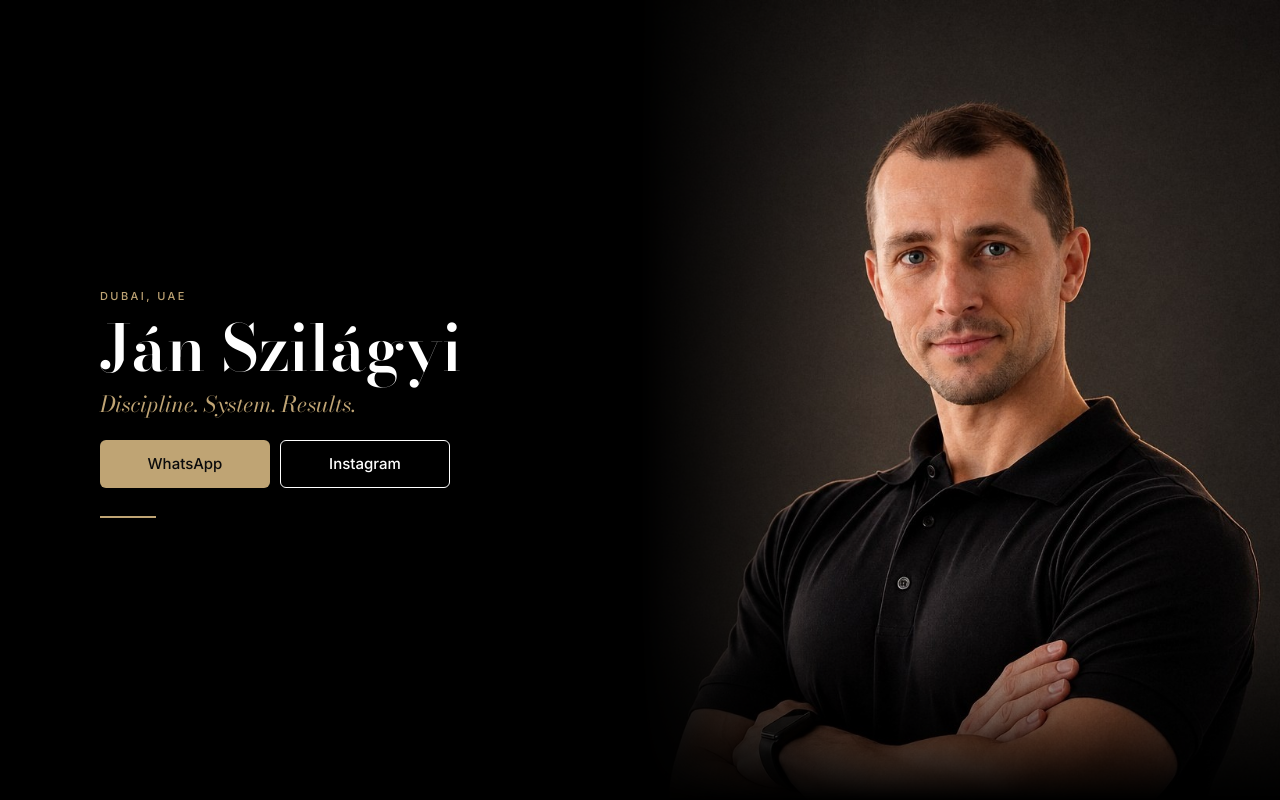
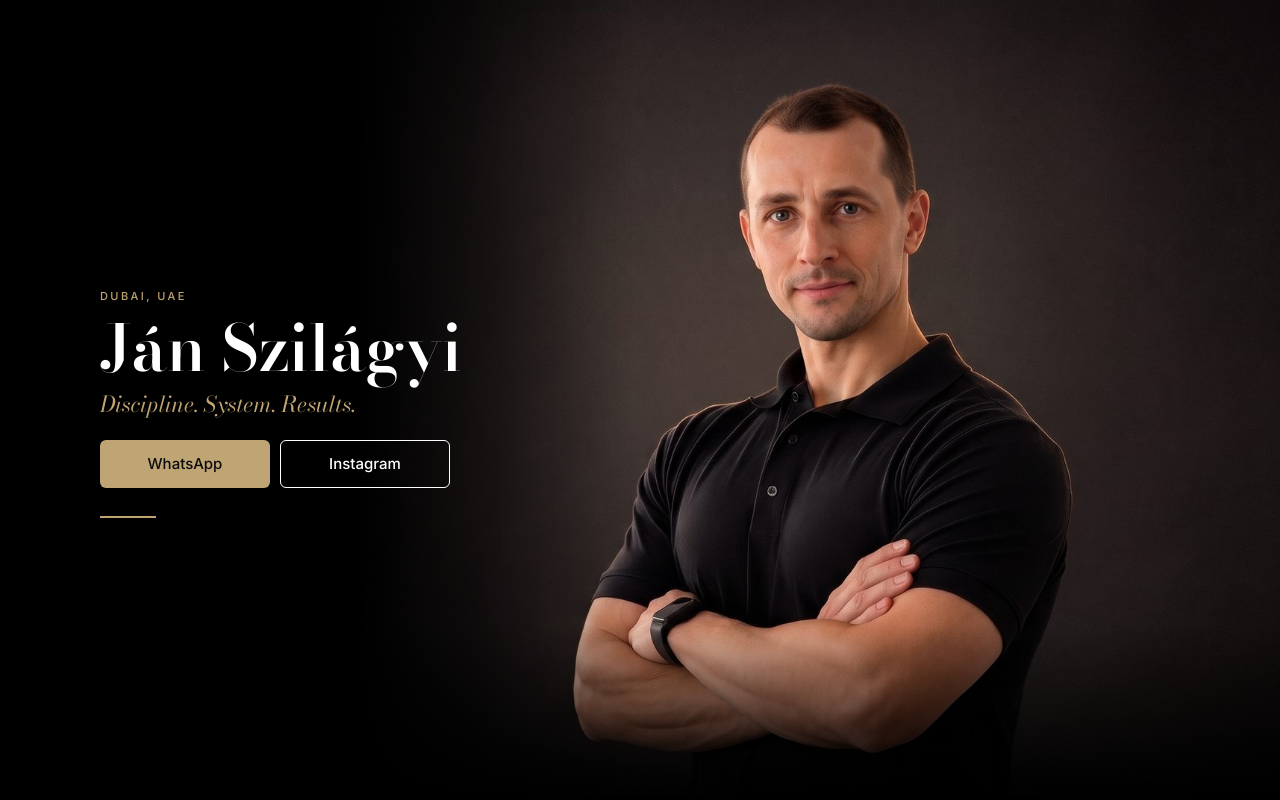
Before and after one commit to janszilagyi/janszilagyi.com, a plain HTML site: page index.html in a window 1280 px wide. Shown: the top 800 px of the page. Drawn offline with nearby package versions, Linux system fonts and the light colour scheme; no server answers.

Commit message:
Separate hero layouts: desktop wide, mobile stacked

```diff
--- a/index.html
+++ b/index.html
@@ -45,9 +45,11 @@
   .btn-outline-dark{border:1px solid var(--ink);color:var(--ink)}
 
   /* HERO – M1: full-screen photo, dark band at bottom */
-  .hero{position:relative;min-height:100svh;display:flex;align-items:flex-end;padding:0;background:#2a2a2e}
-  .hero img{position:absolute;inset:0;width:100%;height:100%;object-fit:cover;object-position:center top}
-  .hero-band{position:relative;width:100%;background:rgba(11,11,12,.82);padding:22px 22px calc(22px + env(safe-area-inset-bottom))}
+  /* HERO mobil: fotka (Higgsfield outpaint 9:16) sa spodkom rozpúšťa do čiernej, text pod ňou */
+  .hero{position:relative;padding:0;background:var(--deep)}
+  .hero picture{display:block}
+  .hero img{display:block;width:100%;height:auto;max-height:74svh;object-fit:cover;object-position:center top;-webkit-mask-image:linear-gradient(to bottom,#000 62%,transparent 100%);mask-image:linear-gradient(to bottom,#000 62%,transparent 100%)}
+  .hero-band{position:relative;z-index:2;width:100%;margin-top:-72px;padding:0 22px 44px}
   .hero h1{font-family:var(--serif);font-weight:600;font-size:clamp(38px,10vw,64px);line-height:1.02;margin:8px 0 6px}
   .hero .tagline{font-family:var(--serif);font-style:italic;font-size:clamp(17px,4.6vw,22px);color:var(--accent);margin-bottom:18px}
 
@@ -126,12 +128,11 @@
     section{padding:72px 0}
     .results .wrap::after{margin-top:56px}
     .about,.contact{padding-top:48px}
-    .hero{align-items:center}
-    .hero img{left:auto;right:0;width:50%;object-position:center 20%}
-    /* plynulý prechod fotky do čiernej: ľavý okraj a spodok sa rozpúšťajú */
-    .hero{background:var(--deep)}
-    .hero img{-webkit-mask-image:linear-gradient(to right,transparent 0,#000 38%),linear-gradient(to top,transparent 0,#000 22%);-webkit-mask-composite:source-in;mask-image:linear-gradient(to right,transparent 0,#000 38%),linear-gradient(to top,transparent 0,#000 22%);mask-composite:intersect}
-    .hero-band{width:50%;max-width:none;margin:0;padding:0 56px 0 max(56px,calc((100vw - 1080px)/2));background:transparent}
+    .hero{min-height:100svh;display:flex;align-items:center}
+    /* desktop: široká fotka (Higgsfield outpaint 16:9) cez celú šírku, vľavo a dole sa rozpúšťa do čiernej */
+    .hero picture{position:absolute;inset:0}
+    .hero img{position:absolute;top:0;bottom:0;left:auto;right:0;width:72%;height:100%;max-height:none;object-position:50% 30%;-webkit-mask-image:linear-gradient(to right,transparent 0,#000 30%),linear-gradient(to top,transparent 0,#000 22%);-webkit-mask-composite:source-in;mask-image:linear-gradient(to right,transparent 0,#000 30%),linear-gradient(to top,transparent 0,#000 22%);mask-composite:intersect}
+    .hero-band{width:50%;max-width:none;margin:0;z-index:2;padding:0 56px 0 max(56px,calc((100vw - 1080px)/2));background:transparent}
     .hero-band::after{content:"";display:block;width:56px;height:2px;background:var(--accent);margin-top:28px}
     .btns{grid-template-columns:auto auto;justify-content:start}
     .btn{min-width:170px}
@@ -155,7 +156,10 @@
 
 <!-- 1. ÚVOD -->
 <header class="hero">
-  <img src="images/hero.jpg" alt="Ján Szilágyi, natural bodybuilder" fetchpriority="high" onerror="this.style.display='none'">
+  <picture>
+    <source media="(min-width:900px)" srcset="images/hero-wide.jpg">
+    <img src="images/hero-mobile.jpg" alt="Ján Szilágyi, natural bodybuilder" fetchpriority="high">
+  </picture>
   <div class="hero-band">
     <span class="label">Dubai, UAE</span>
     <h1>Ján Szilágyi</h1>
```
